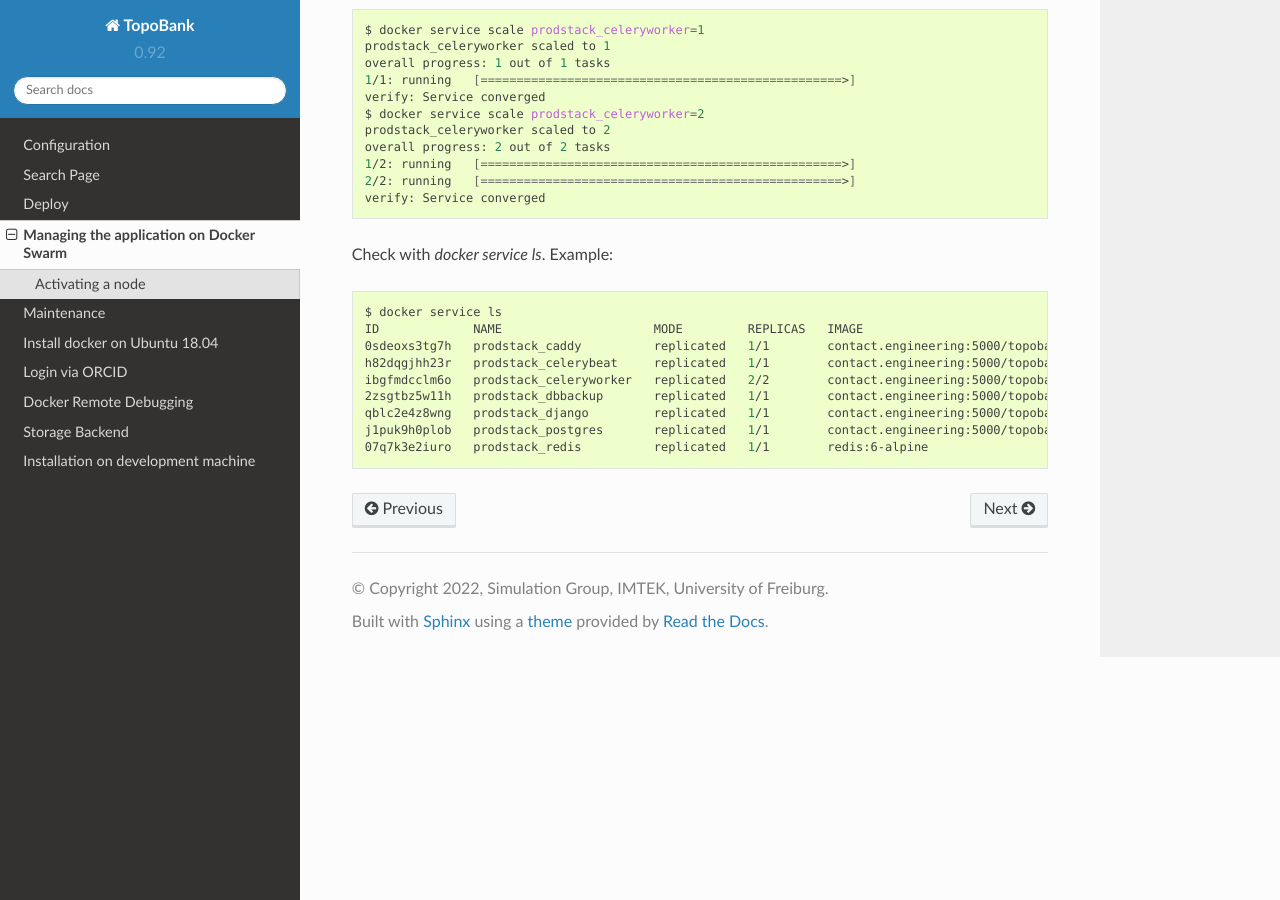
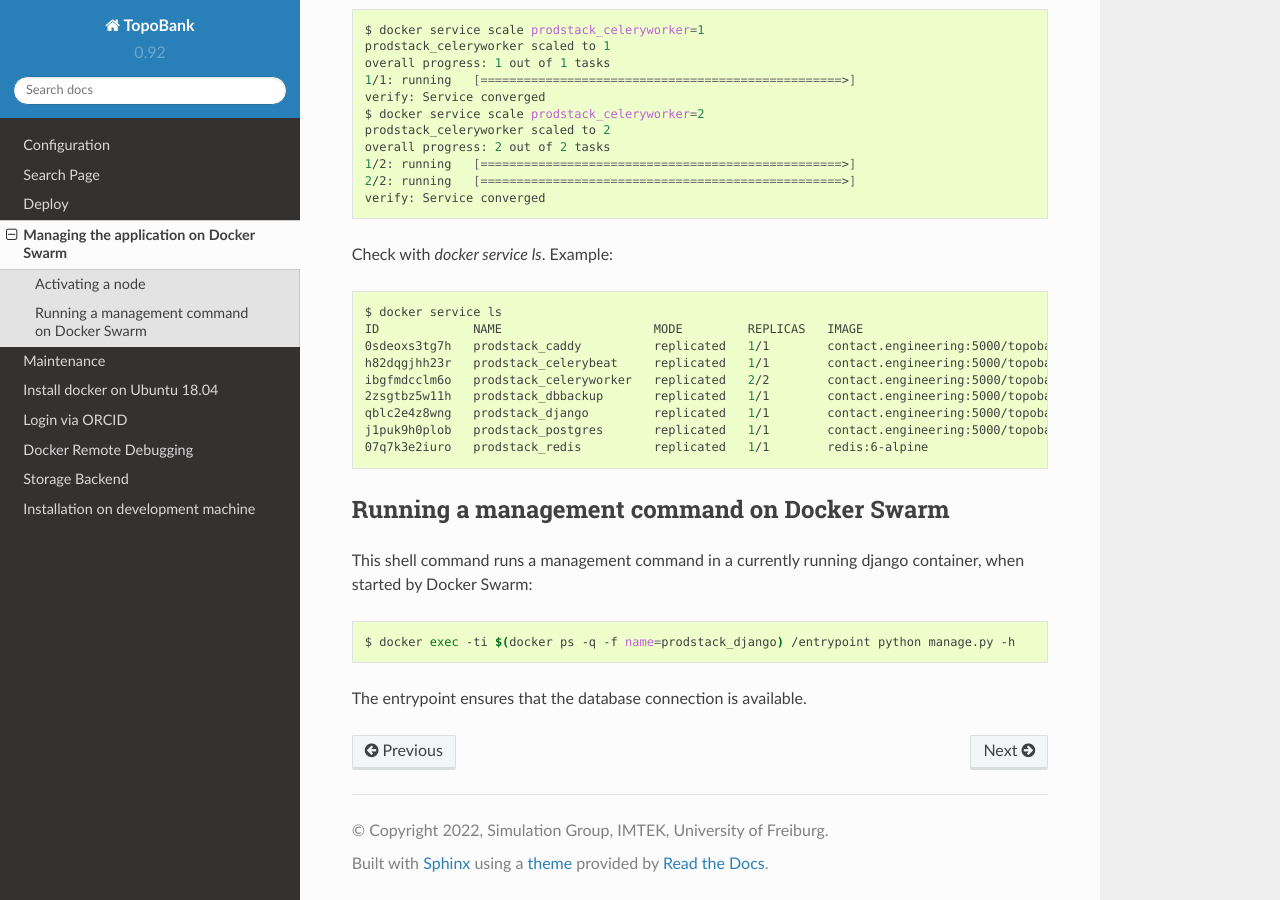
Before and after one commit to ContactEngineering/topobank, a Sphinx documentation site: the page built from docs/swarm.rst, in a window 1280 px wide and 900 px high, scrolled down 538 px. Built offline with Sphinx 7.4.7 and the Read the Docs theme 2.0.0, drawn with Linux system fonts in a browser that asks for light colours.

Commit message:
DOC: Added note about starting management commands on Docker Swarm.

```diff
--- a/docs/swarm.rst
+++ b/docs/swarm.rst
@@ -54,3 +54,16 @@ Check with `docker service ls`. Example:
     qblc2e4z8wng   prodstack_django         replicated   1/1        contact.engineering:5000/topobank_production_django:latest
     j1puk9h0plob   prodstack_postgres       replicated   1/1        contact.engineering:5000/topobank_production_postgres:latest
     07q7k3e2iuro   prodstack_redis          replicated   1/1        redis:6-alpine
+
+
+Running a management command on Docker Swarm
+--------------------------------------------
+
+This shell command runs a management command in a currently running django container,
+when started by Docker Swarm:
+
+.. code:: bash
+
+    $ docker exec -ti $(docker ps -q -f name=prodstack_django) /entrypoint python manage.py -h
+
+The entrypoint ensures that the database connection is available.
```
